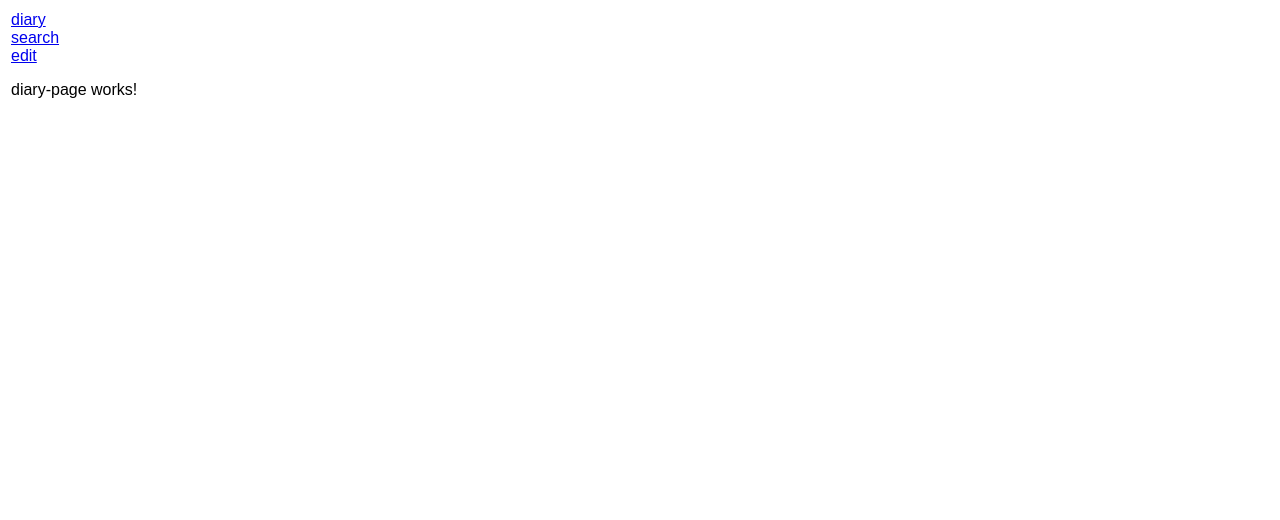
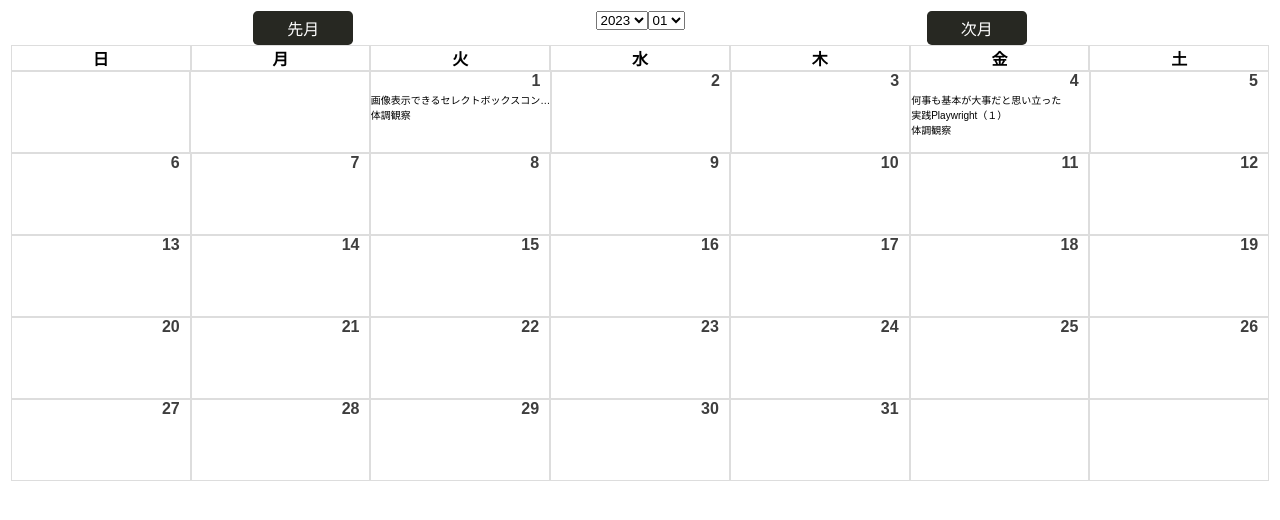
Before and after one commit to sin7k24/mdj, an Angular app: page /diary in a window 1280 px wide. Shown: the top 520 px of the page. Built offline with nearby package versions, Linux system fonts and the light colour scheme; no server answers.

Commit message:
WIP: Implementing calendar feature

```diff
--- a/src/app/app.component.html
+++ b/src/app/app.component.html
@@ -1,7 +1,7 @@
-<div class="navbar">
+<!-- <div class="navbar">
     <a routerLink="/diary">diary</a>
     <a routerLink="/search">search</a>
     <a routerLink="/edit">edit</a>
-</div>
+</div> -->
 
 <router-outlet></router-outlet>
--- a/src/app/app.module.ts
+++ b/src/app/app.module.ts
@@ -9,6 +9,7 @@ import { DiaryComponent } from './diary/diary.component';
 import { MarkedPipe } from './marked.pipe';
 import { SearchPageComponent } from './search-page/search-page.component';
 import { EditPageComponent } from './edit-page/edit-page.component';
+import { CalendarComponent } from './calendar/calendar.component';
 
 @NgModule({
   declarations: [
@@ -17,7 +18,8 @@ import { EditPageComponent } from './edit-page/edit-page.component';
     DiaryComponent,
     MarkedPipe,
     SearchPageComponent,
-    EditPageComponent
+    EditPageComponent,
+    CalendarComponent
   ],
   imports: [
     BrowserModule,
--- /dev/null
+++ b/src/app/calendar/calendar.component.html
@@ -0,0 +1,81 @@
+<div class="calendar">
+    <div class="calendar_head">
+        <a href="">先月</a>
+        <div class="year_and_month">
+            <select>
+                <option>2023</option>
+            </select>
+            <select>
+                <option>01</option>
+            </select>
+        </div>
+        <a href="">次月</a>
+    </div>
+    <div class="day_of_week">
+        <div>日</div>
+        <div>月</div>
+        <div>火</div>
+        <div>水</div>
+        <div>木</div>
+        <div>金</div>
+        <div>土</div>
+    </div>
+    <div class="week">
+        <div></div>
+        <div></div>
+        <div>
+            <span>1</span>
+            <div>
+                <p>画像表示できるセレクトボックスコンポーネント開発（１５）</p>
+                <p>体調観察</p>
+            </div>
+        </div>
+        <div><span>2</span></div>
+        <div><span>3</span></div>
+        <div>
+            <span>4</span>
+            <div>
+                <p>何事も基本が大事だと思い立った</p>
+                <p>実践Playwright（１）</p>
+                <p>体調観察</p>
+            </div>
+        </div>
+        <div><span>5</span></div>
+    </div>
+    <div class="week">
+        <div><span>6</span></div>
+        <div><span>7</span></div>
+        <div><span>8</span></div>
+        <div><span>9</span></div>
+        <div><span>10</span></div>
+        <div><span>11</span></div>
+        <div><span>12</span></div>
+    </div>
+    <div class="week">
+        <div><span>13</span></div>
+        <div><span>14</span></div>
+        <div><span>15</span></div>
+        <div><span>16</span></div>
+        <div><span>17</span></div>
+        <div><span>18</span></div>
+        <div><span>19</span></div>
+    </div>
+    <div class="week">
+        <div><span>20</span></div>
+        <div><span>21</span></div>
+        <div><span>22</span></div>
+        <div><span>23</span></div>
+        <div><span>24</span></div>
+        <div><span>25</span></div>
+        <div><span>26</span></div>
+    </div>
+    <div class="week">
+        <div><span>27</span></div>
+        <div><span>28</span></div>
+        <div><span>29</span></div>
+        <div><span>30</span></div>
+        <div><span>31</span></div>
+        <div></div>
+        <div></div>
+    </div>
+</div>
--- /dev/null
+++ b/src/app/calendar/calendar.component.scss
@@ -0,0 +1,106 @@
+.calendar {
+    .calendar_head {
+        display: flex;
+        justify-content: center;
+
+        a {
+            display: block;
+            width: 100px;
+            padding: 5px 0;
+            margin: auto;
+            background: #272822;
+            color: #fff;
+            text-decoration: none;
+            text-align: center;
+            border-radius: 0.3rem;
+        }
+
+        .year_and_month {
+        }
+    }
+
+    table {
+        width: 100%;
+        border-spacing: 0px;
+
+        th {
+            border: 1px solid #ddd;
+        }
+
+        td {
+            position: relative;
+            height: 60px;
+            border: 1px solid #ddd;
+
+            span {
+                position: absolute;
+                font-size: 14px;
+                top: 0px;
+                right: 0px;
+                margin: 5px;
+                font-weight: bold;
+            }
+        }
+    }
+
+    .test {
+        position: relative;
+        width: 300px;
+        height: 300px;
+        border: 1px solid #ddd;
+
+        span {
+            margin: 0px;
+            position: absolute;
+            top: 0px;
+            right: 10px;
+            font-weight: bold;
+        }
+        p {
+            padding: 5px;
+            white-space: nowrap;
+            text-overflow: ellipsis;
+            overflow: hidden;
+        }
+    }
+
+    .day_of_week {
+        display: flex;
+        div {
+            width: calc(100% / 7);
+            border: 1px solid #ddd;
+            font-weight: bold;
+            text-align: center;
+        }
+    }
+
+    .week {
+        display: flex;
+        div {
+            position: relative;
+            width: calc(100% / 7);
+            height: 80px;
+            border: 1px solid #ddd;
+            span {
+                position: absolute;
+                font-weight: bold;
+                color: #3e3e3e;
+                top: 0px;
+                right: 10px;
+            }
+            div {
+                width: 100%;
+                margin-top: 20px;
+                border: 0px;
+                p {
+                    font-size: 10px;
+                    padding: 0px;
+                    margin: 0px;
+                    white-space: nowrap;
+                    text-overflow: ellipsis;
+                    overflow: hidden;
+                }
+            }
+        }
+    }
+}
--- a/src/app/diary-page/diary-page.component.html
+++ b/src/app/diary-page/diary-page.component.html
@@ -1,4 +1,4 @@
-<p>diary-page works!</p>
+<app-calendar></app-calendar>
 
 <!-- <app-diary></app-diary> -->
 
--- a/src/app/diary-page/diary-page.component.ts
+++ b/src/app/diary-page/diary-page.component.ts
@@ -6,6 +6,7 @@ import 'prismjs/components/prism-javascript';
 import 'prismjs/components/prism-java';
 import 'prismjs/components/prism-bash';
 import 'prismjs/components/prism-markup';
+import 'prismjs/components/prism-markdown';
 import 'prismjs/components/prism-typescript';
 import 'prismjs/components/prism-sass';
 import 'prismjs/components/prism-scss';
--- a/src/styles.scss
+++ b/src/styles.scss
@@ -14,9 +14,16 @@ body {
     }
     h2 {
         font-size: 20px;
+        padding: 0.4em 0.5em;
+        background: #f4f4f4;
+        border-left: solid 5px #7db4ff;
+        border-bottom: solid 3px #d7d7d7;
+        border-top: solid 3px #d7d7d7;
     }
     h3 {
         font-size: 16px;
+        display: inline-block;
+        border-bottom: solid 2px #3e3e3e;
     }
     p {
         font-size: 16px;
```
Also changed, not shown: src/app/calendar/calendar.component.ts (added, +10 -0 lines), 1 other file (tests, documents, lock files or other folders).
